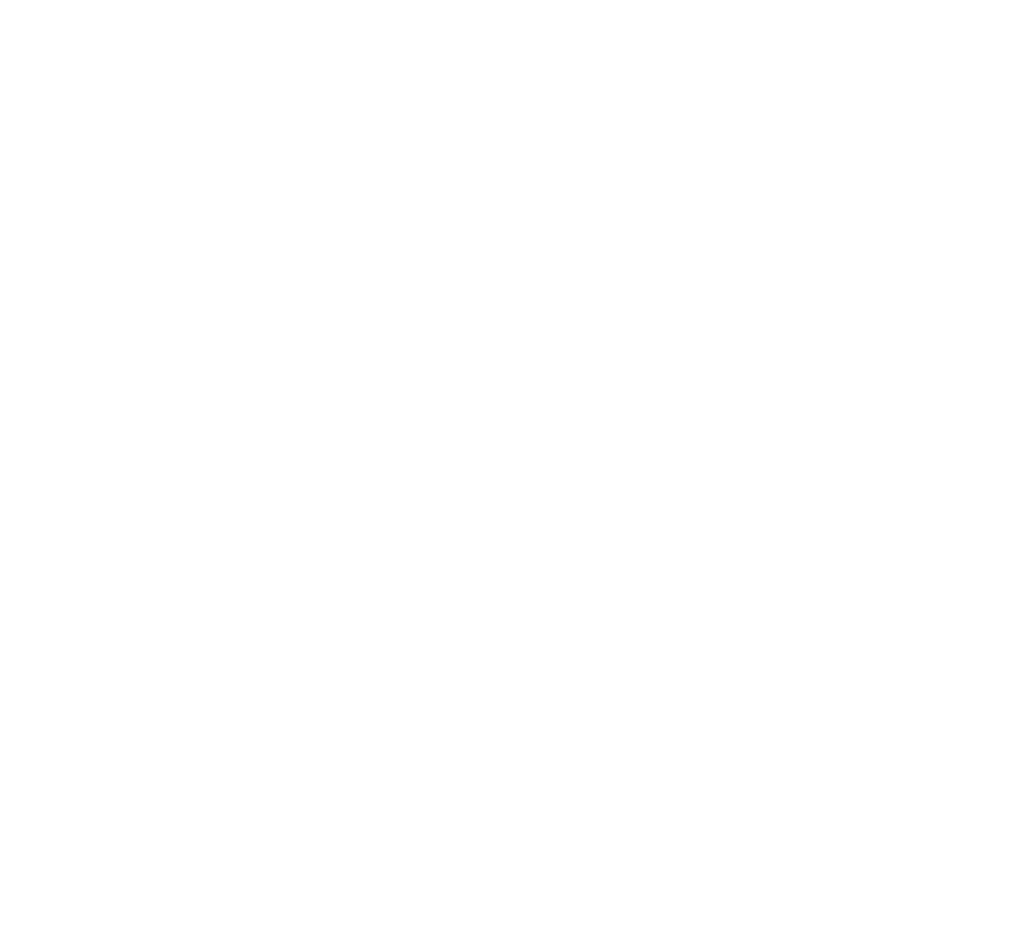
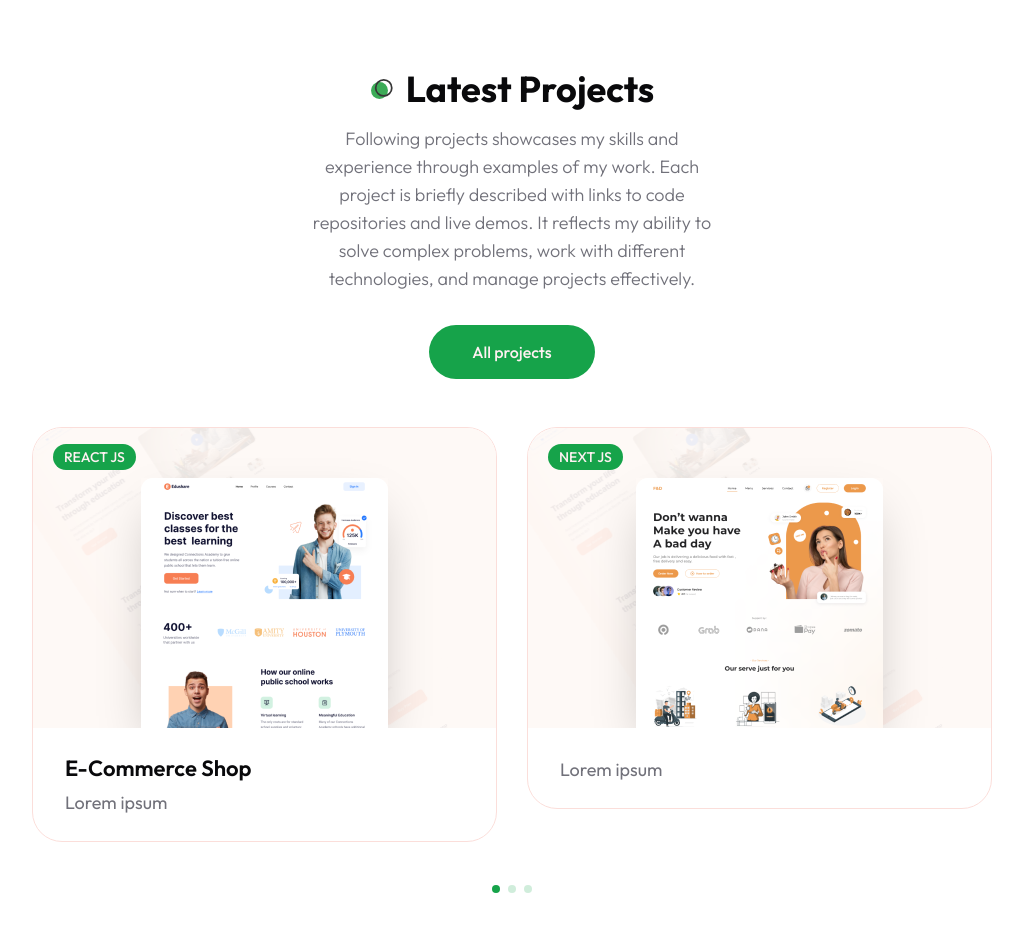
Before and after one commit to Cinamon88/new_portfolio_24, a Next.js app: page / in a window 1280 px wide. Shown: the part 2920-3851 px from the top of the page, without its empty margins (128-1151 px from the left). Built offline with nearby package versions, Linux system fonts and the light colour scheme.

Commit message:
add latest projects section

```diff
--- a/app/globals.css
+++ b/app/globals.css
@@ -90,3 +90,8 @@
 .badge {
   @apply z-10 w-[200px] h-[68px] bg-white dark:backdrop-blur-[44px] shadow-2xl p-4 rounded-[10px] flex items-center gap-x-4;
 }
+
+.swiper-horizontal > .section-pagination-bullets .swiper-pagination-bullet,
+.swiper-pagination-horizontal.swiper-pagination-bullets .swiper-pagination-bullet {
+  @apply bg-primary;
+}
--- a/app/page.jsx
+++ b/app/page.jsx
@@ -1,6 +1,7 @@
 import About from "@/components/About";
 import Hero from "@/components/Hero";
 import Services from "@/components/Services";
+import Work from "@/components/Work";
 import Image from "next/image";
 
 export default function Home() {
@@ -9,6 +10,7 @@ export default function Home() {
       <Hero />
       <About />
       <Services />
+      <Work />
     </main>
   );
 }
--- /dev/null
+++ b/components/ProjectCard.jsx
@@ -0,0 +1,91 @@
+import Image from "next/image"
+import { Badge } from "./ui/badge"
+import { Card, CardHeader } from "./ui/card"
+import Link from "next/link"
+import { Link2Icon } from "lucide-react"
+import { RiGithubFill } from "react-icons/ri"
+
+
+
+const ProjectCard = ({ project }) => {
+
+    return (
+        <Card className="group overflow-hidden relative">
+            <CardHeader className="p-0">
+                <div
+                    className="
+                        relative
+                        w-full
+                        h-[300px]
+                        flex
+                        items-center
+                        justify-center
+                        bg-tertiary
+                        dark:bg-secondary/40
+                        bg-work_project_bg_light
+                        dark:bg-work_project_bg_dark
+                        bg-[110%]
+                        bg-no-repeat
+                        overflow-hidden
+                        "
+                >
+                    <Image
+                        className="absolute bottom-0 shadow-2xl"
+                        src={project.image}
+                        width={247}
+                        height={250}
+                        alt="project"
+                        priority
+                    />
+                    <div className="flex gap-x-4">
+                        <Link
+                            href={project.link}
+                            className="
+                                bg-secondary
+                                w-[54px]
+                                h-[54px]
+                                rounded-full
+                                flex
+                                justify-center
+                                items-center
+                                scale-0
+                                opacity-0
+                                group-hover:scale-100
+                                group-hover:opacity-100
+                                transition-all
+                                duration-200"
+                        >
+                            <Link2Icon className="text-white" />
+                        </Link>
+                        <Link
+                            href={project.github}
+                            className="
+                                bg-secondary
+                                w-[54px]
+                                h-[54px]
+                                rounded-full
+                                flex
+                                justify-center
+                                items-center
+                                scale-0
+                                opacity-0
+                                group-hover:scale-100
+                                group-hover:opacity-100
+                                transition-all
+                                duration-200"
+                        >
+                            <RiGithubFill size={35} className="text-white" />
+                        </Link>
+                    </div>
+                </div>
+            </CardHeader>
+            <div className="h-full px-8 py-6">
+              <Badge className='uppercase text-sm font-medium mb-2 absolute top-4 left-5'>{project.category}</Badge>
+              <h4 className="h4 mb-1">{project.name}</h4>
+              <p className="text-muted-foreground text-lg">{project.description}</p>
+            </div>
+        </Card>
+    )
+}
+
+export default ProjectCard
--- a/components/Services.jsx
+++ b/components/Services.jsx
@@ -23,7 +23,7 @@ const servicesData = [
 
 const Services = () => {
   return (
-    <section className="mb-12 xl:mb-36">
+    <section className="mt-20 mb-12 xl:mb-36">
         <div className="container mx-auto">
             <h2 className="section-title mb-12 xl:mb-24 text-center mx-auto">My Services</h2>
             <div className="grid xl:grid-cols-3 justify-center gap-y-12 xl:gap-y-24">
--- /dev/null
+++ b/components/Work.jsx
@@ -0,0 +1,98 @@
+'use client';
+
+import Link from "next/link";
+import { Button } from "./ui/button";
+import { Swiper, SwiperSlide } from "swiper/react";
+import { Pagination } from "swiper/modules"
+
+import 'swiper/css';
+import 'swiper/css/pagination';
+
+import ProjectCard from "./ProjectCard";
+
+const projectData = [
+    {
+        image: '/work/1.png',
+        category: 'react js',
+        name: 'E-Commerce Shop',
+        description: 'Lorem ipsum',
+        link: '/',
+        github: '/',
+    },
+    {
+        image: '/work/2.png',
+        category: 'next js',
+        name: '',
+        description: 'Lorem ipsum',
+        link: '/',
+        github: '/',
+    },
+    {
+        image: '/work/3.png',
+        category: 'react js',
+        name: '',
+        description: 'Lorem ipsum',
+        link: '/',
+        github: '/',
+    },
+    {
+        image: '/work/4.png',
+        category: 'next js',
+        name: '',
+        description: 'Lorem ipsum',
+        link: '/',
+        github: '/',
+    },
+    {
+        image: '/work/3.png',
+        category: 'fullstack',
+        name: '',
+        description: 'Lorem ipsum',
+        link: '/',
+        github: '/',
+    },
+]
+
+const Work = () => {
+  return (
+    <section className="relative mt-20 mb-12 xl:mb-48">
+        <div className="container mx-auto">
+            <div className="max-w-[400px] mx-auto xl:mx-0 text-center xl:text-left mb-12 xl:h-[400px] flex flex-col justify-center items-center xl:items-start">
+                <h2 className="section-title mb-4">Latest Projects</h2>
+                <p className="subtitle mb-8">
+                    Following projects showcases my skills and experience through examples of my work.
+                    Each project is briefly described with links to code repositories and live demos.
+                    It reflects my ability to solve complex problems, work with different technologies, and manage projects effectively.
+                </p>
+                <Link href="/projects">
+                    <Button>All projects</Button>
+                </Link>
+            </div>
+            <div className="xl:max-w-[1000px] xl:absolute right-0 top-0">
+                <Swiper
+                    className="h-[480px]"
+                    slidesPerView={2}
+                    breakPoints={{
+                        640: {
+                            slidesPerView: 2,
+                        },
+                    }}
+                    spaceBetween={30}
+                    modules={[Pagination]}
+                    pagination={{ clickable: true }}
+                >
+                    {projectData.slice(0, 4).map((project, index) => {
+                        return (
+                        <SwiperSlide key={index}>
+                            <ProjectCard project={project} />
+                        </SwiperSlide>
+                        )
+                    })}
+                </Swiper>
+            </div>
+        </div>
+    </section>
+  )
+}
+
+export default Work
--- a/tailwind.config.js
+++ b/tailwind.config.js
@@ -85,7 +85,9 @@ module.exports = {
         about_shape_light: 'url(/about/shape-light.svg)',
         about_shape_dark: 'url(/about/shape-dark.svg)',
         dots_light: 'url(/dots-light.svg)',
-        dots_dark: 'url(/dots-dark.svg)'
+        dots_dark: 'url(/dots-dark.svg)',
+        work_project_bg_light: 'url(/work/project-bg-light.png)',
+        work_project_bg_dark: 'url(/work/project-bg-dark.png)',
       },
     },
   },
```
